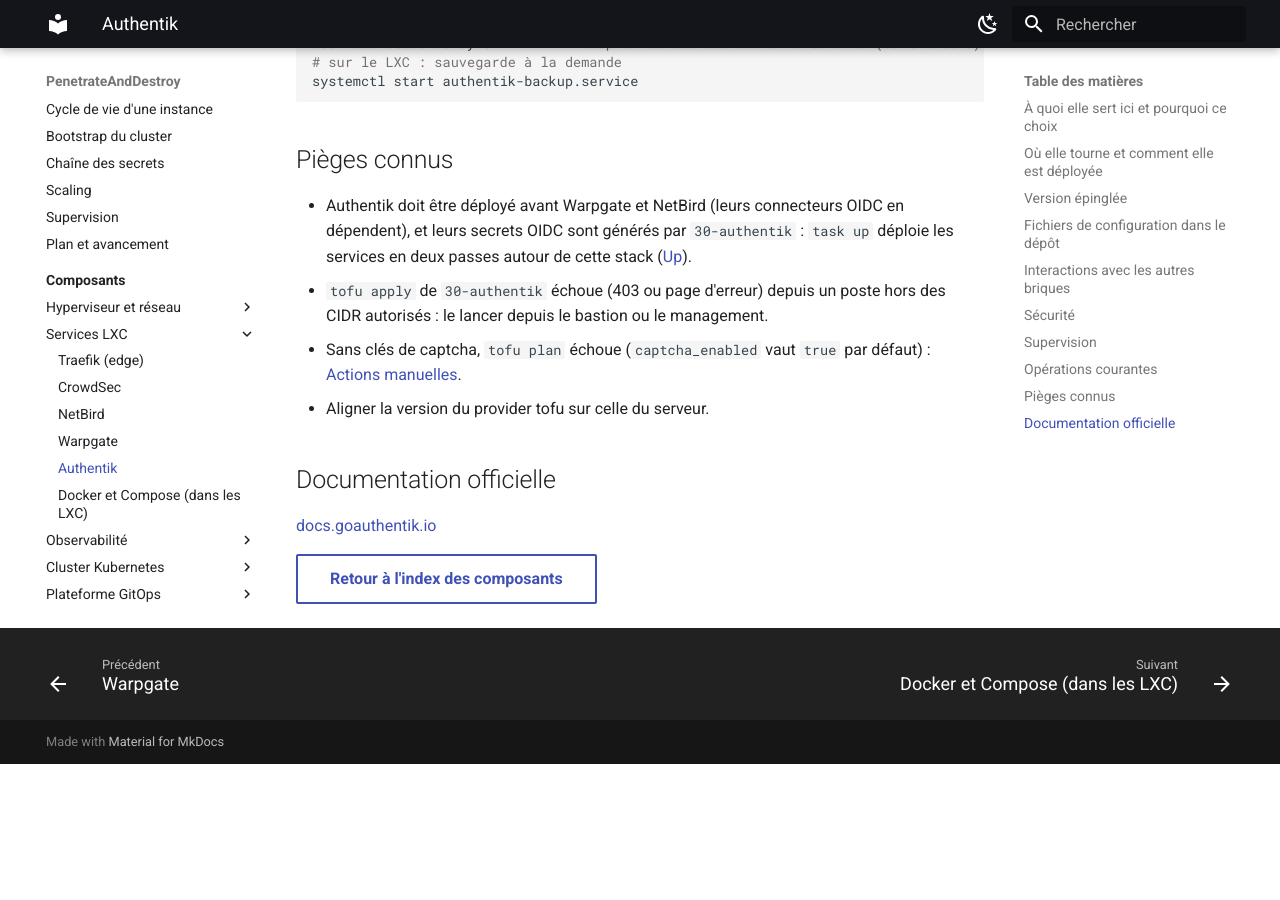
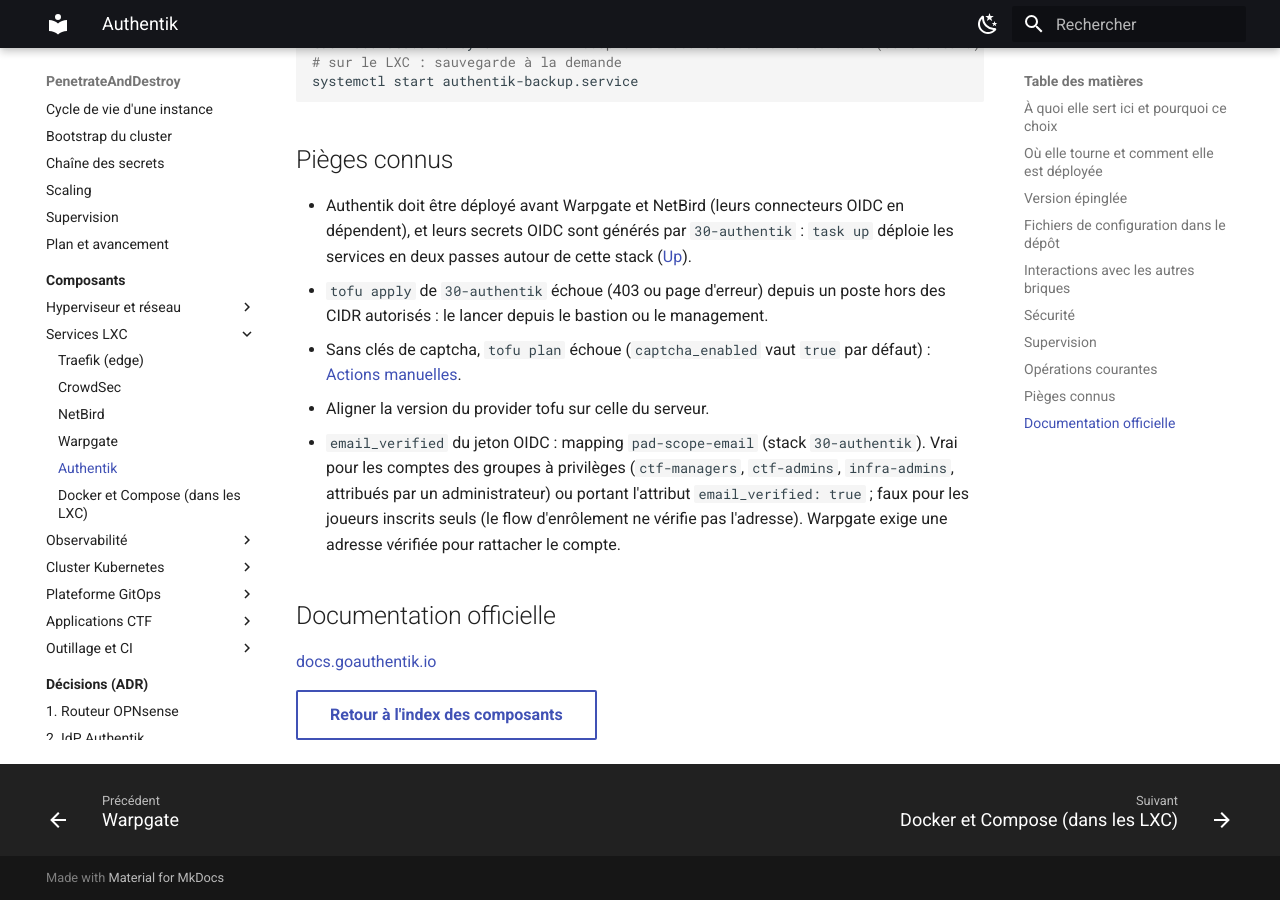
Before and after one commit to kim-tsr/penetrate-and-destroy, an MkDocs documentation site: the page built from docs/composants/authentik.md, in a window 1280 px wide and 900 px high, scrolled down 2299 px. Built offline with MkDocs 1.6.1 and Material for MkDocs 9.7.7, drawn with Linux system fonts in a browser that asks for light colours; before the commit the page ends 3063 px from its top, so only the background shows below that.

Commit message:
fix(sso): email_verified pour les comptes à privilèges (Warpgate refusait le compte), sans approbation manuelle NetBird

```diff
--- a/docs/composants/authentik.md
+++ b/docs/composants/authentik.md
@@ -66,6 +66,10 @@
 - `tofu apply` de `30-authentik` échoue (403 ou page d'erreur) depuis un poste hors des CIDR autorisés : le lancer depuis le bastion ou le management.
 - Sans clés de captcha, `tofu plan` échoue (`captcha_enabled` vaut `true` par défaut) : [Actions manuelles](../operations/actions-post-deploiement.md).
 - Aligner la version du provider tofu sur celle du serveur.
+- `email_verified` du jeton OIDC : mapping `pad-scope-email` (stack `30-authentik`). Vrai pour les comptes des groupes à
+  privilèges (`ctf-managers`, `ctf-admins`, `infra-admins`, attribués par un administrateur) ou portant l'attribut
+  `email_verified: true` ; faux pour les joueurs inscrits seuls (le flow d'enrôlement ne vérifie pas l'adresse).
+  Warpgate exige une adresse vérifiée pour rattacher le compte.
 
 ## Documentation officielle
 
```
Also changed, not shown: docs/guide-deploiement.md (+2 -0 lines), 3 other files.
